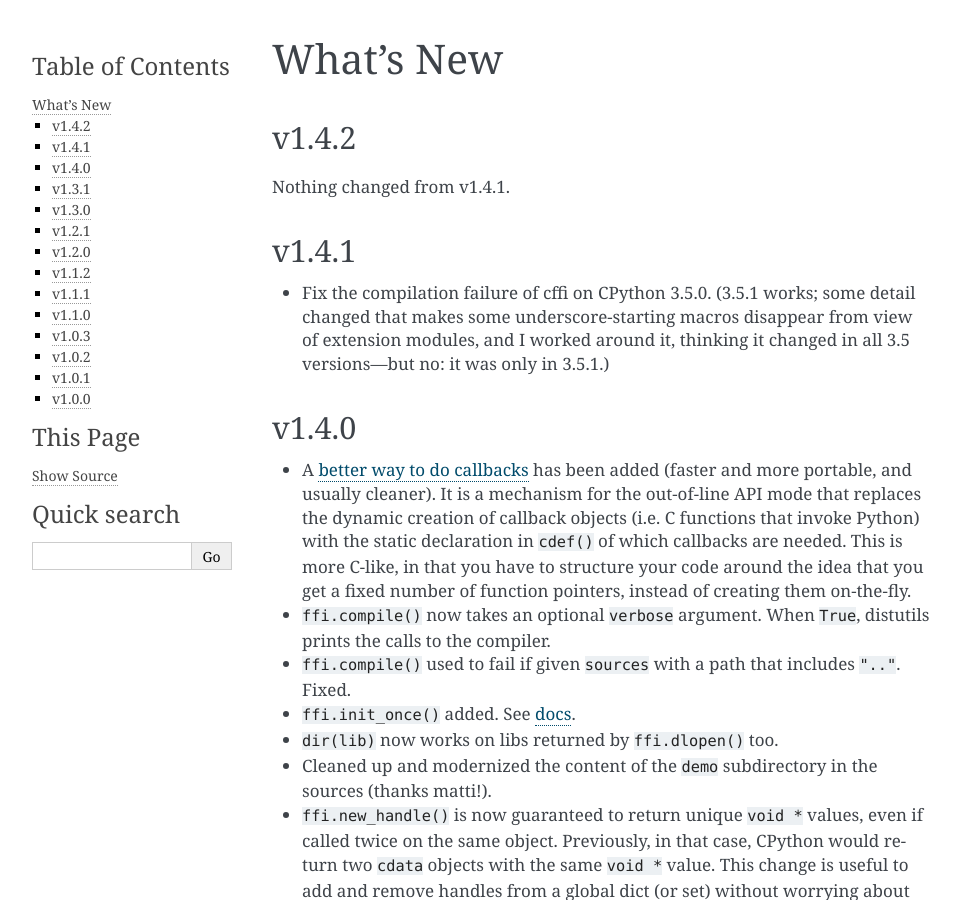
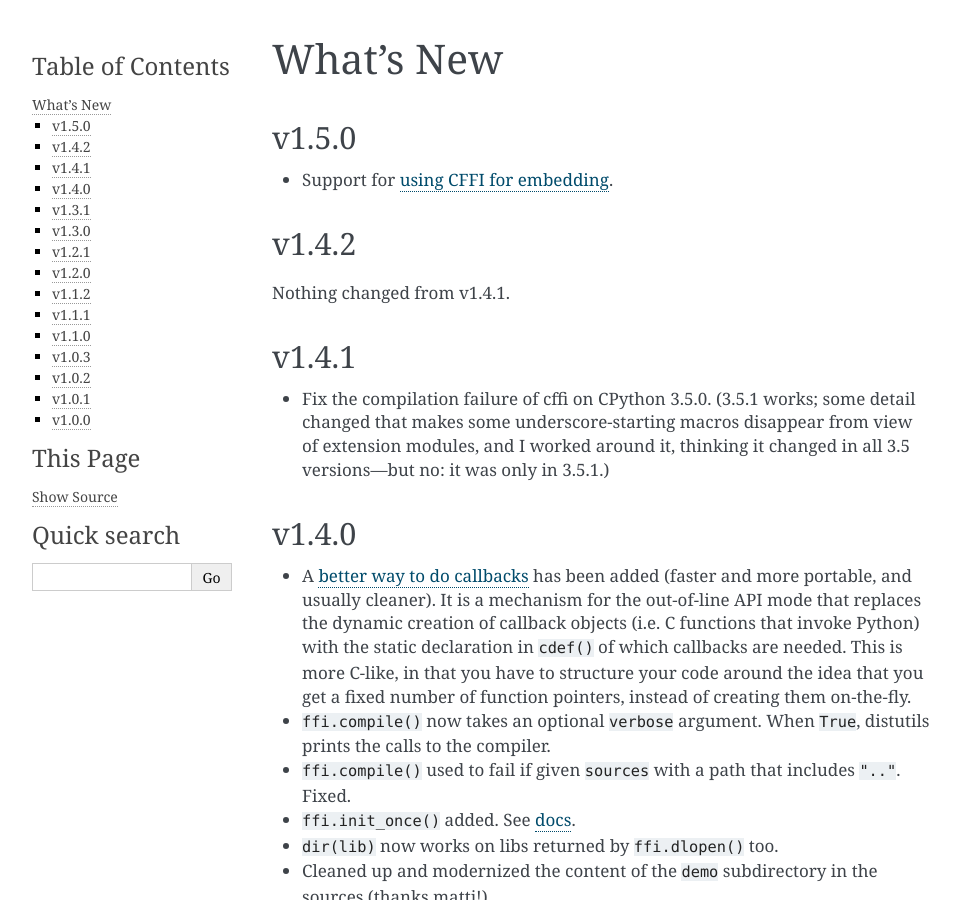
Before and after one commit to tharvik/cffi, a Sphinx documentation site: the page built from doc/source/whatsnew.rst, in a window 1280 px wide and 900 px high. Shown: the whole window, without its empty margins (148-1108 px from the left). Built offline with Sphinx 7.4.7, drawn with Linux system fonts in a browser that asks for light colours.

Commit message:
What's New

```diff
--- a/doc/source/whatsnew.rst
+++ b/doc/source/whatsnew.rst
@@ -1,6 +1,14 @@
 ======================
 What's New
 ======================
+
+
+v1.5.0
+======
+
+* Support for `using CFFI for embedding`__.
+
+.. __: embedding.html
 
 
 v1.4.2
```
